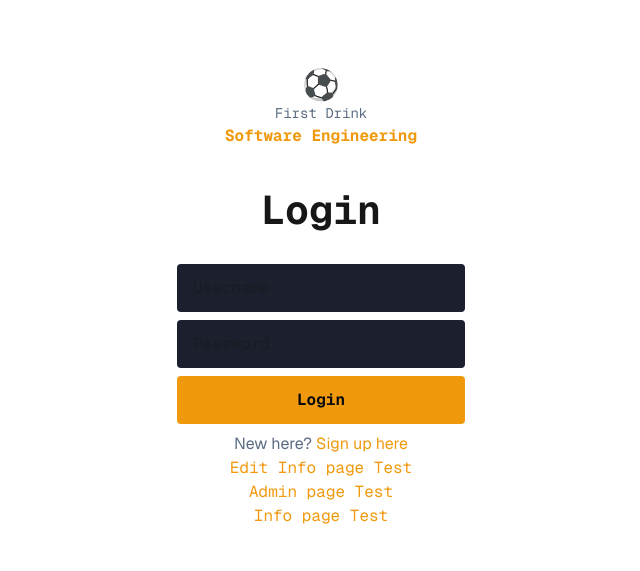
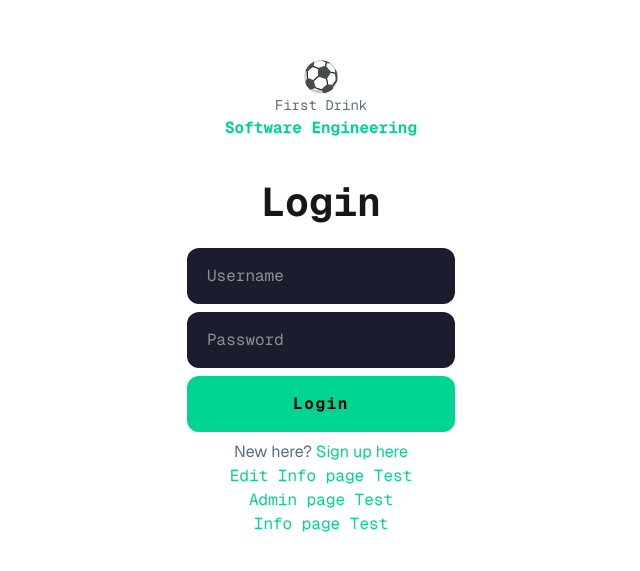
Before and after one commit to Davidsenec/first-drink-se18-frontend, a Next.js app: page / in a window 1280 px wide. Shown: the part 103-674 px from the top of the page, without its empty margins (319-959 px from the left). Built offline with nearby package versions, Linux system fonts and the light colour scheme.

Commit message:
refractor: to use components for textInput and Button

```diff
--- a/src/app/page.tsx
+++ b/src/app/page.tsx
@@ -1,9 +1,10 @@
+'use client'
+import Button from "@/components/ui/Button";
+import TextInputNLB from "@/components/ui/TextInputNLB";
+
 export default function Home() {
-  const yellowText = "text-[#f0990d]";
+  const emeraldText = "text-emerald-400";
   const grayText = "text-[#5b6c82]";
-  const box_sizing = "py-3 w-72 px-4 mt-2 rounded";
-  const inputField = "focus:outline-none focus:ring-0 focus:border-transparent"
-  const inputBg = "bg-[#1c1f2e]";
 
   return (
     <div className="flex flex-col min-h-screen items-center justify-center font-mono">
@@ -11,50 +12,34 @@ export default function Home() {
       {/* Header */}
       <div className="flex flex-col text-center">
         <p className="text-3xl">⚽</p>
-        <p className="text-[#5b6c82] text-[14px]">
-          First Drink
-        </p>
-        <p className={`${yellowText} text-[16px]`}>
+        <p className="text-[#5b6c82] text-[14px]">First Drink</p>
+        <p className={`${emeraldText} text-[16px]`}>
           <strong>Software Engineering</strong>
         </p>
       </div>
 
       {/* Login Text */}
-      <div className="mt-8 mb-4 text-[40px]"><strong>Login</strong></div>
+      <h1 className="mt-8 mb-4 text-[40px]"><strong>Login</strong></h1>
 
-      {/* Username Input */}
-      <input
-        type="text"
-        placeholder="Username"
-        className={`${inputBg} ${box_sizing} ${inputField}`}
-      />
+      {/* login fields */}
+      <div className="flex flex-col gap-2">
 
-      {/* Password Input */}
-      <input
-        type="password"
-        placeholder="Password"
-        className={`${inputBg} ${box_sizing} ${inputField}`}
-      />
+        <TextInputNLB placeholder="Username"/>
 
-      {/* Login Button */}
-      <button className=
-        {`bg-[#f0990d]
-          hover:bg-[#de8d0b]
-          text-[#0b0b0f]
-          font-bold
-          ${box_sizing}`}
-      >
-        Login
-      </button>
+        <TextInputNLB type="password" placeholder="Password"/>
+
+        <Button children="Login"/>
+
+      </div>
 
       {/* Register page link text */}
-      <div className={`${grayText} font-sans mt-2`}>
-        New here? <a href="register" className={`${yellowText}`}>Sign up here</a>
-      </div>
+      <p className={`${grayText} font-sans mt-2`}>
+        New here? <a href="register" className={`${emeraldText}`}>Sign up here</a>
+      </p>
 
-      <div className={`${yellowText}`}><a href="edit-info">Edit Info page Test</a></div>
-      <div className={`${yellowText}`}><a href="admin">Admin page Test</a></div>
-      <div className={`${yellowText}`}><a href="info">Info page Test</a></div>
+      <a className={`${emeraldText}`} href="edit-info">Edit Info page Test</a>
+      <a className={`${emeraldText}`} href="admin">Admin page Test</a>
+      <a className={`${emeraldText}`} href="info">Info page Test</a>
 
     </div>
   );
```
